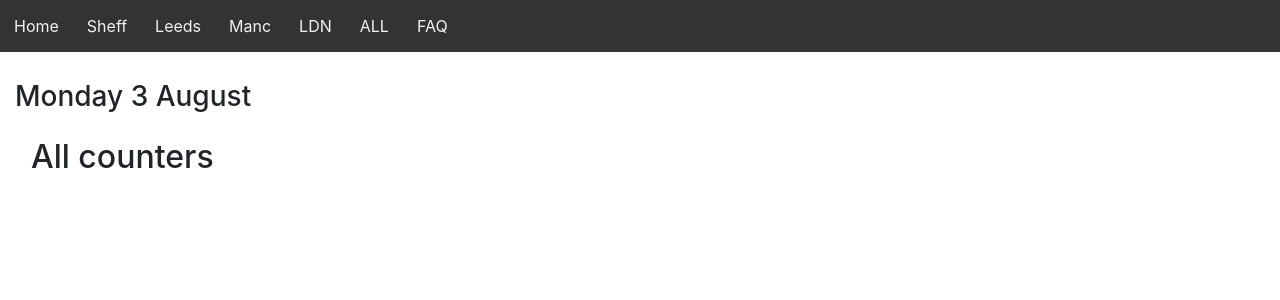
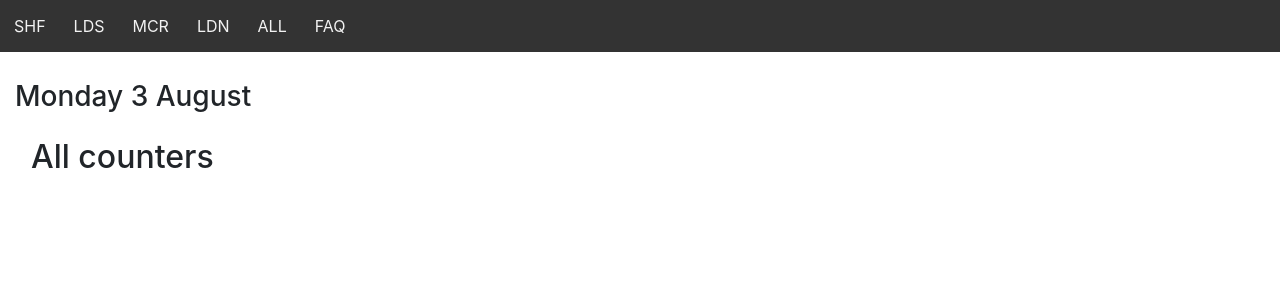
Before and after one commit to dobb1n/howfullismywall, a Flask app: page / in a window 1280 px wide. Shown: the top 300 px of the page. Run offline with Flask 2, Linux system fonts and the light colour scheme; data that the repository does not hold is empty; some libraries are stand-ins or nearby versions.

Commit message:
menu items tweaked

```diff
--- a/templates/base.html
+++ b/templates/base.html
@@ -38,10 +38,9 @@
 
 
       <div id="navbar">
-        <a href="{{url_for ('root') }}">Home</a>
-        <a href="{{url_for ('sheffield') }}">Sheff</a>
-        <a href="{{url_for ('leeds') }}">Leeds</a>
-        <a href="{{url_for ('manchester') }}">Manc</a>
+        <a href="{{url_for ('sheffield') }}">SHF</a>
+        <a href="{{url_for ('leeds') }}">LDS</a>
+        <a href="{{url_for ('manchester') }}">MCR</a>
         <a href="{{url_for ('london') }}">LDN</a>
         <a href="{{url_for ('others') }}">ALL</a>
         <a href="{{url_for ('FAQ') }}">FAQ</a>
```
